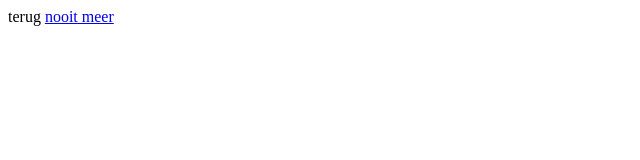
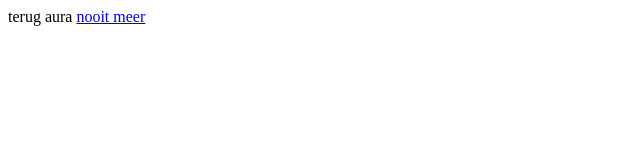
Before and after one commit to gidosluiter/gidosluiter.github.io, a plain HTML site: page makreel.html in a window 1280 px wide. Shown: the full height of the page, 0-640 px from the left. Drawn offline with Linux system fonts and the light colour scheme.

Commit message:
tekst test

```diff
--- a/makreel.html
+++ b/makreel.html
@@ -7,6 +7,8 @@
     <body>
         terug
 
+        aura
+
         <a href="/gidosluiter.github.io/index.html">nooit meer</a>
     </body>
 </html>
```
